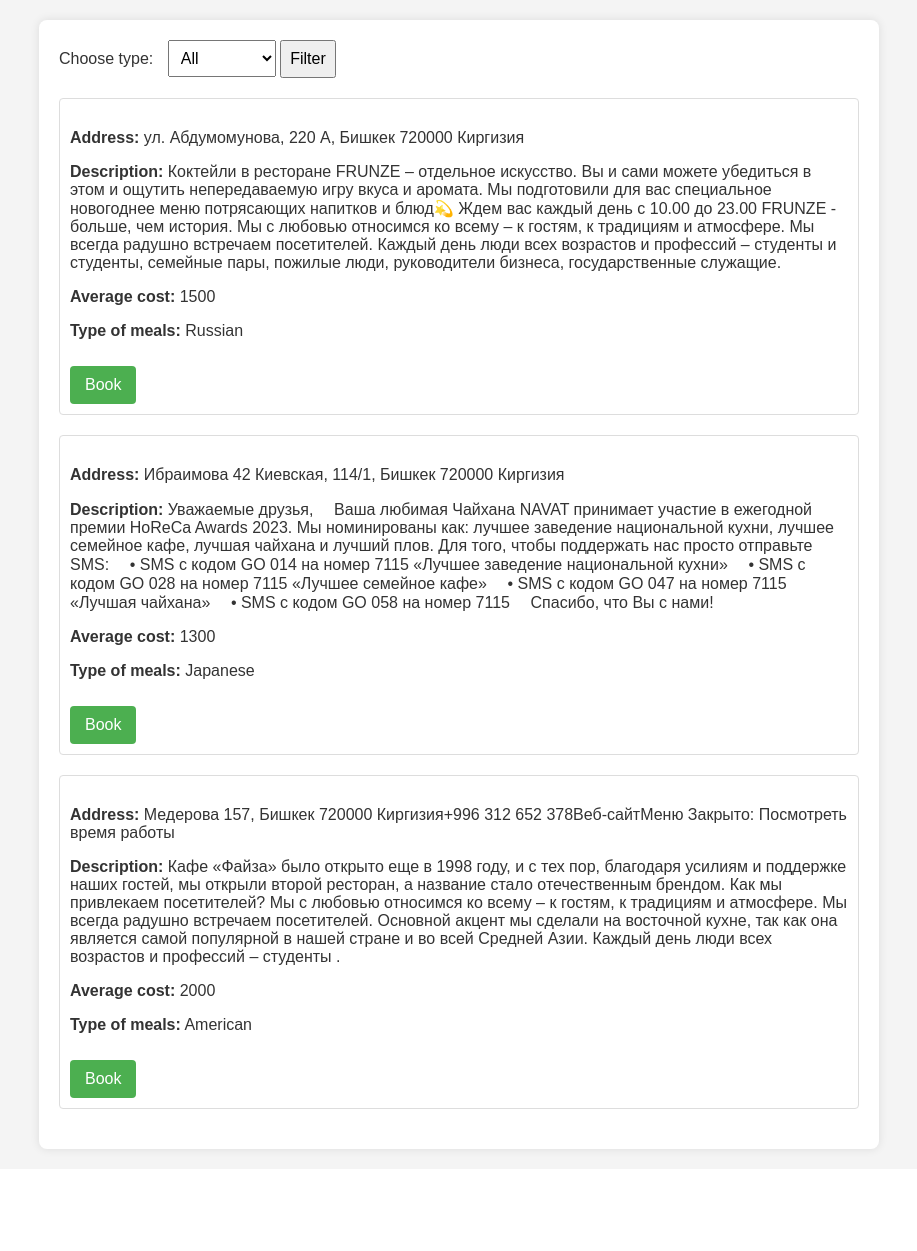
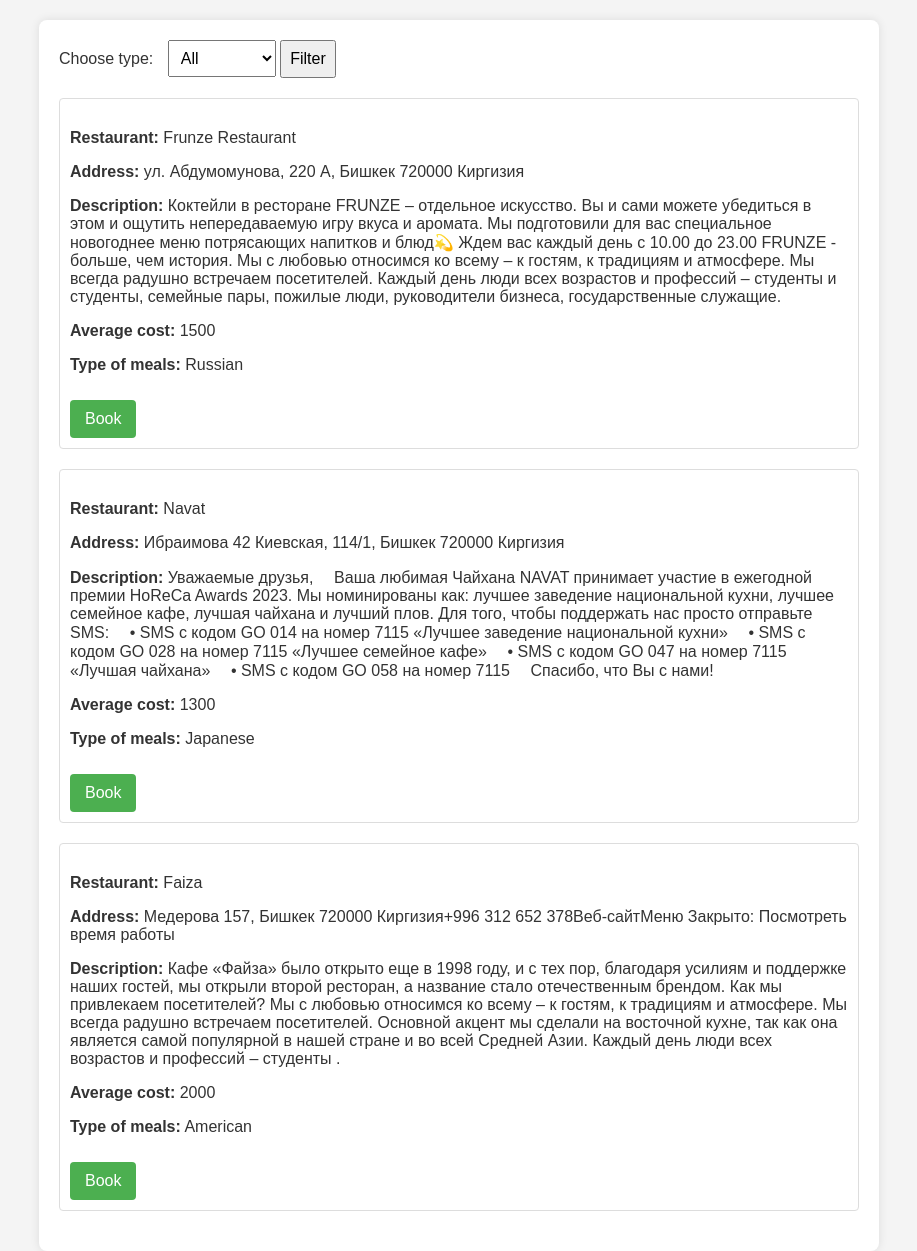
Before and after one commit to saidillaeva/ReClick, a Django app: page /restaurants/ in a window 1280 px wide. Shown: the part 57-1308 px from the top of the page, without its empty margins (181-1098 px from the left). Before the commit the page ends 1213 px from the top, so only its background shows below. Run offline with Django 4.2, Linux system fonts and the light colour scheme; data comes from the database, SQL or seed files in the repository; both versions use the stored data as it was after the commit; parts of the project's set-up code (start-up, migrations or seed data) failed here and were passed over.

Commit message:
Altynai's code

```diff
--- a/templates/restaurant_list.html
+++ b/templates/restaurant_list.html
@@ -111,6 +111,7 @@
             {% for restaurant in restaurants %}
                 <li>
                     <h2>{{ restaurant.name }}</h2>
+                    <p><strong>Restaurant:</strong> {{ restaurant.restaurant }}</p>
                     <p><strong>Address:</strong> {{ restaurant.address }}</p>
                     <p><strong>Description:</strong> {{ restaurant.description }}</p>
                     <p><strong>Average cost:</strong> {{ restaurant.cost }}</p>
```
Also changed, not shown: db.sqlite3.
